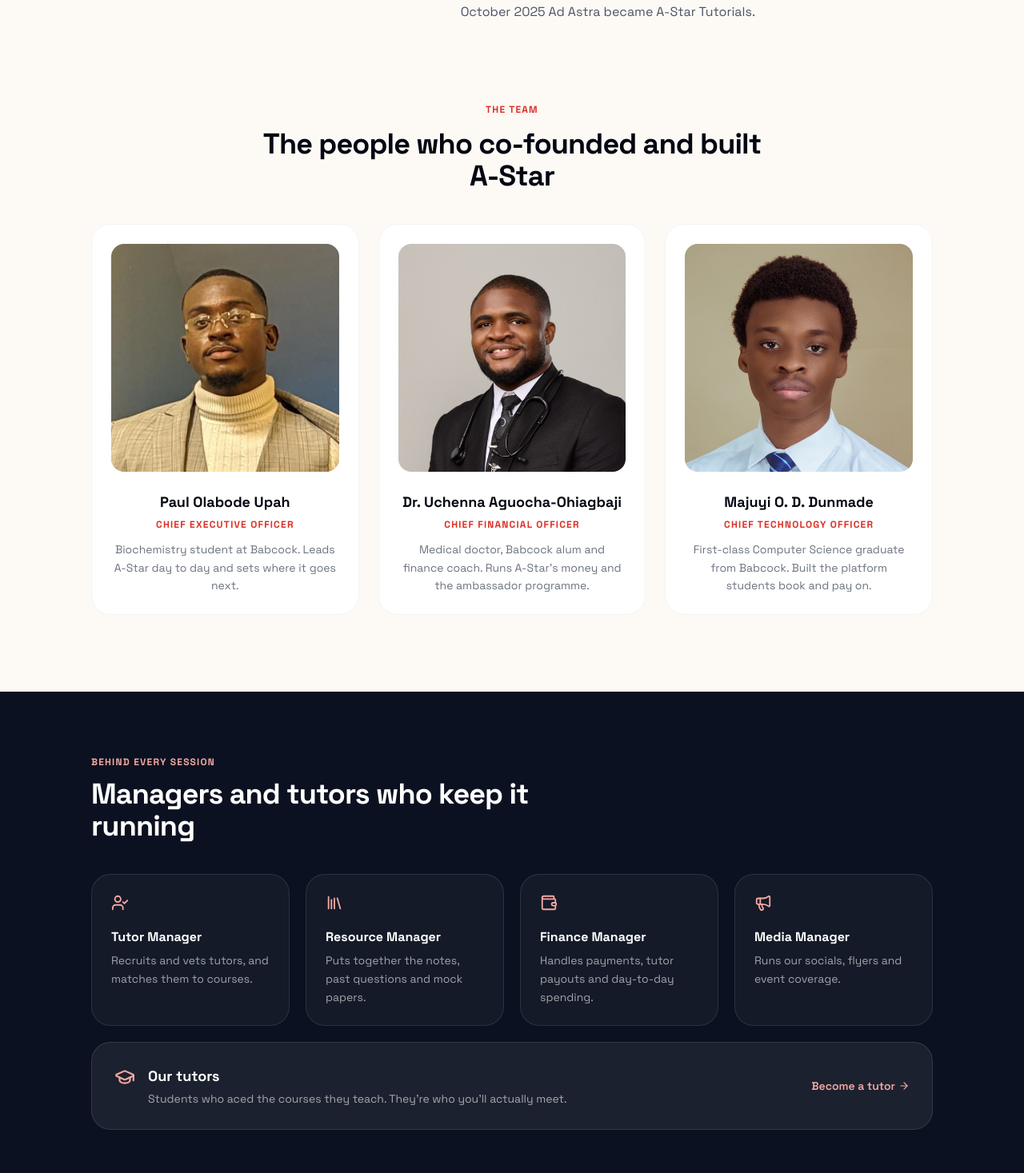
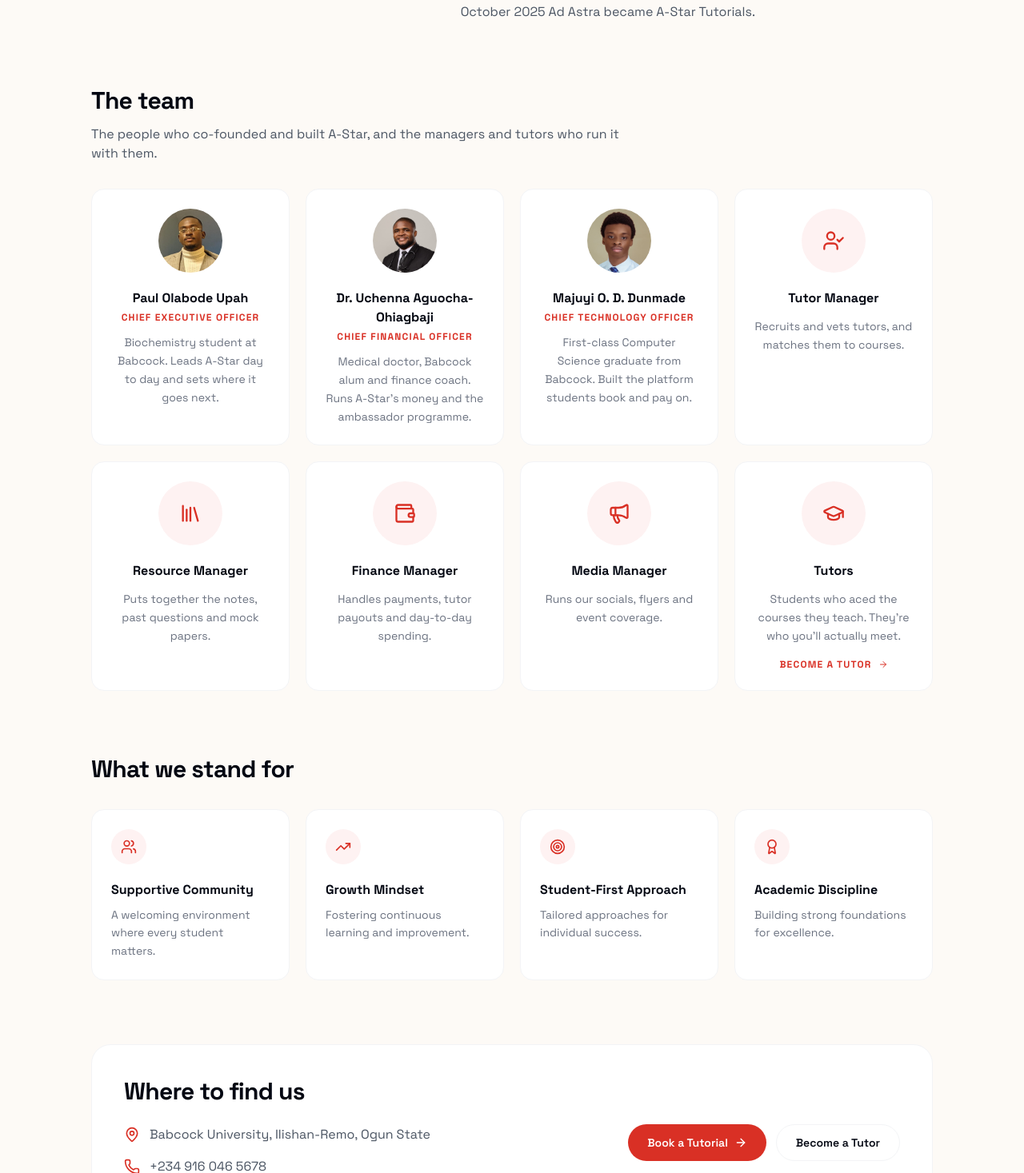
Before and after one commit to astartutorials/astutorials-v1, a Next.js app: page /about in a window 1280 px wide. Shown: the part 1923-3390 px from the top of the page at 80% size. Built offline with nearby package versions, Linux system fonts and the light colour scheme; no server answers.

Commit message:
about: back to compact cards, one team grid

```diff
--- a/app/about/page.tsx
+++ b/app/about/page.tsx
@@ -27,7 +27,7 @@ import ProgrammeRecord from "@/components/about/ProgrammeRecord";
  * the people behind it. History and team come from Paul's About draft
  * (2026-11-20). Left out on purpose: the "7,000+" figure (WhatsApp group
  * members, with duplicates) and Dr. Ajibade, until he agrees to be named.
- * Co-founders get equal portrait cards; managers and tutors share the navy band.
+ * One team grid: co-founders (photos), then managers and tutors, all the same card.
  */
 
 export const metadata: Metadata = {
@@ -182,69 +182,50 @@ export default function AboutPage() {
         </div>
       </section>
 
-      {/* Co-founders */}
-      <section className="max-w-[1100px] mx-auto px-6 mt-16 md:mt-24">
-        <div className="text-center max-w-2xl mx-auto">
-          <span className="text-xs font-bold tracking-widest uppercase text-brand-ink">The team</span>
-          <h2 className="mt-3 text-3xl md:text-4xl font-bold tracking-tight text-fg-strong">
-            The people who co-founded and built <span className="whitespace-nowrap">A-Star</span>
-          </h2>
-        </div>
-        <div className="mt-10 grid grid-cols-1 sm:grid-cols-2 lg:grid-cols-3 gap-6">
+      {/* Team: co-founders, managers and tutors, one grid */}
+      <section className="max-w-[1100px] mx-auto px-6 mt-16 md:mt-20">
+        <h2 className="text-2xl md:text-3xl font-bold tracking-tight text-fg-strong">The team</h2>
+        <p className="mt-3 text-fg-muted max-w-2xl">
+          The people who co-founded and built A-Star, and the managers and tutors who run it with them.
+        </p>
+        <div className="mt-8 grid grid-cols-1 sm:grid-cols-2 lg:grid-cols-4 gap-5">
           {cofounders.map(({ name, role, photo, does }) => (
             <div
               key={name}
-              className="flex flex-col items-center text-center p-6 rounded-3xl bg-surface-raised border border-line-subtle"
+              className="flex flex-col items-center text-center p-6 rounded-2xl bg-surface-raised border border-line-subtle"
             >
-              <Image
-                src={photo}
-                alt={name}
-                width={480}
-                height={480}
-                sizes="(min-width: 1024px) 300px, (min-width: 640px) 45vw, 90vw"
-                className="w-full aspect-square rounded-2xl object-cover"
-              />
-              <h3 className="mt-6 text-lg font-bold text-fg-strong">{name}</h3>
-              <p className="text-xs font-bold tracking-widest uppercase text-brand-ink mt-1.5">{role}</p>
-              <p className="text-sm text-fg-subtle leading-relaxed mt-3 max-w-xs">{does}</p>
+              <Image src={photo} alt={name} width={160} height={160} className="w-20 h-20 rounded-full object-cover mb-5" />
+              <h3 className="font-bold text-fg-strong">{name}</h3>
+              <p className="text-xs font-bold tracking-widest uppercase text-brand-ink mt-1">{role}</p>
+              <p className="text-sm text-fg-subtle leading-relaxed mt-3">{does}</p>
             </div>
           ))}
-        </div>
-      </section>
-
-      {/* Managers and tutors */}
-      <section className="w-full bg-[var(--astar-navy)] py-16 md:py-20 mt-16 md:mt-24">
-        <div className="max-w-[1100px] mx-auto px-6">
-          <div className="max-w-2xl">
-            <p className="text-xs font-bold uppercase tracking-widest text-[#F4A9A3] mb-3">Behind every session</p>
-            <h2 className="text-3xl md:text-4xl font-bold tracking-tight text-white">
-              Managers and tutors who keep it running
-            </h2>
-          </div>
-          <div className="mt-10 grid grid-cols-1 sm:grid-cols-2 lg:grid-cols-4 gap-5">
-            {crew.map(({ icon: Icon, title, desc }) => (
-              <div key={title} className="rounded-3xl border border-white/10 bg-white/[0.04] p-6">
-                <Icon size={22} className="text-[#F4A9A3]" />
-                <h3 className="mt-5 font-bold text-white">{title}</h3>
-                <p className="mt-1.5 text-sm leading-relaxed text-white/60">{desc}</p>
+          {crew.map(({ icon: Icon, title, desc }) => (
+            <div
+              key={title}
+              className="flex flex-col items-center text-center p-6 rounded-2xl bg-surface-raised border border-line-subtle"
+            >
+              <div className="w-20 h-20 rounded-full bg-brand-soft flex items-center justify-center mb-5">
+                <Icon className="w-7 h-7 text-brand-ink" />
               </div>
-            ))}
-          </div>
+              <h3 className="font-bold text-fg-strong">{title}</h3>
+              <p className="text-sm text-fg-subtle leading-relaxed mt-3">{desc}</p>
+            </div>
+          ))}
           <Link
             href="/apply"
-            className="group mt-5 flex flex-col sm:flex-row sm:items-center justify-between gap-4 rounded-3xl bg-white/[0.07] border border-white/10 p-6 md:p-7 hover:bg-white/[0.1] transition-colors"
+            className="group flex flex-col items-center text-center p-6 rounded-2xl bg-surface-raised border border-line-subtle hover:-translate-y-1 hover:shadow-lg transition-all duration-300"
           >
-            <div className="flex items-start gap-4">
-              <GraduationCap size={26} className="text-[#F4A9A3] shrink-0 mt-0.5" />
-              <div>
-                <h3 className="font-bold text-white text-lg">Our tutors</h3>
-                <p className="mt-1 text-sm text-white/60">
-                  Students who aced the courses they teach. They&apos;re who you&apos;ll actually meet.
-                </p>
-              </div>
+            <div className="w-20 h-20 rounded-full bg-brand-soft flex items-center justify-center mb-5">
+              <GraduationCap className="w-7 h-7 text-brand-ink" />
             </div>
-            <span className="inline-flex items-center gap-1 text-sm font-semibold text-[#F4A9A3] shrink-0">
-              Become a tutor <ArrowRight size={14} className="group-hover:translate-x-0.5 transition-transform" />
+            <h3 className="font-bold text-fg-strong">Tutors</h3>
+            <p className="text-sm text-fg-subtle leading-relaxed mt-3">
+              Students who aced the courses they teach. They&apos;re who you&apos;ll actually meet.
+            </p>
+            <span className="mt-4 inline-flex items-center text-xs font-bold tracking-widest uppercase text-brand-ink">
+              Become a tutor
+              <ArrowRight className="w-3 h-3 ml-2 transition-transform group-hover:translate-x-1" />
             </span>
           </Link>
         </div>
```
